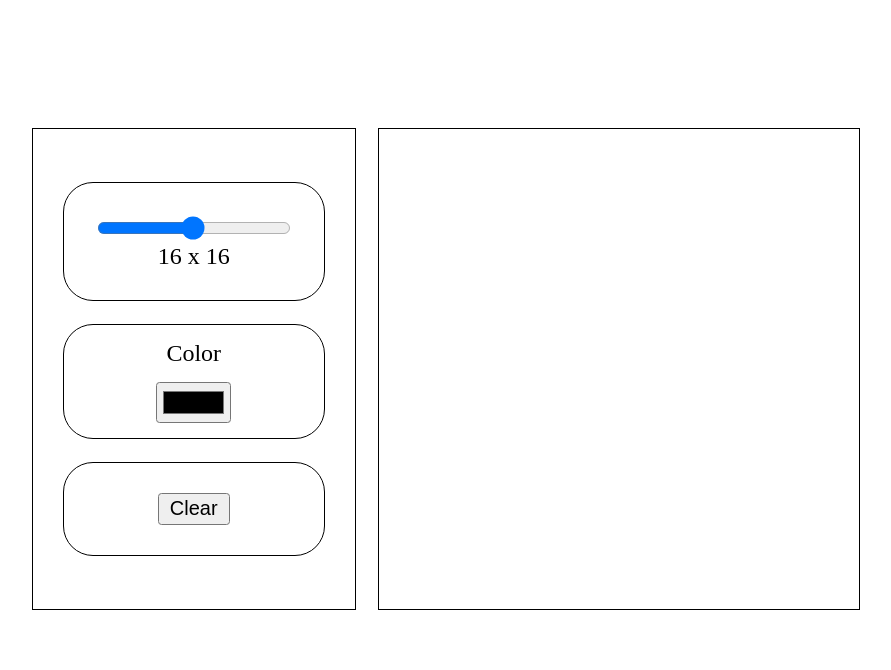
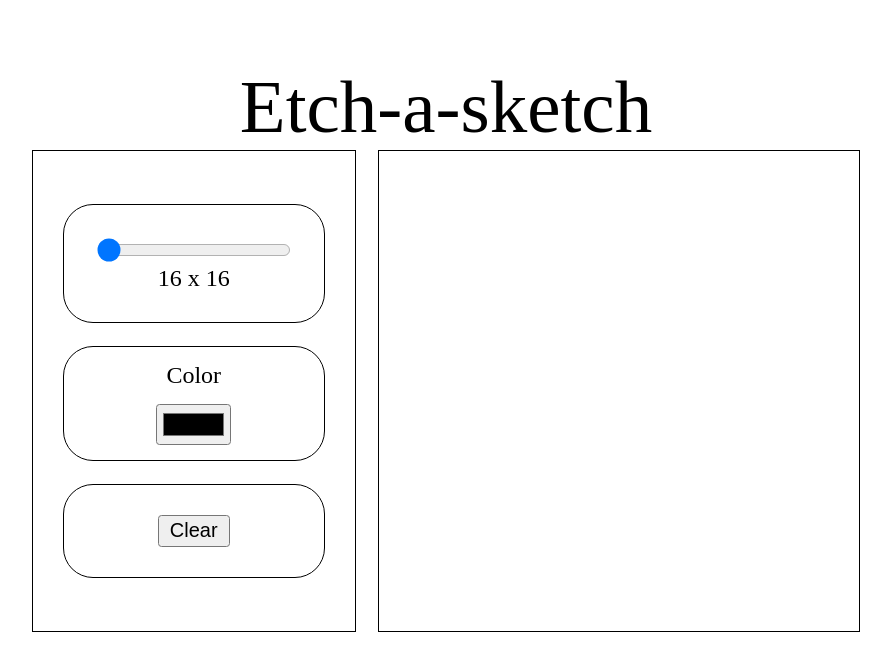
Before and after one commit to APresta19/odin-etch, a plain HTML site: page index.html in a window 1280 px wide. Both pictures are taken after a click on the button "Clear". Shown: the whole page, without its empty margins (194-1085 px from the left). Drawn offline with Linux system fonts and the light colour scheme.

Commit message:
Updated Files

```diff
--- a/etch.js
+++ b/etch.js
@@ -1,30 +1,57 @@
 const grid = document.querySelector('.grid');
+let blockSize = 20;
 
-for(let i = 0; i < 256; i++)
+
+const slider = document.getElementById('slider-picker');
+const sliderText = document.getElementById('slider-text');
+let block = document.querySelectorAll('.block');
+
+let sliderValue = slider.value;
+
+//set up the base grid
+getGrid(16);
+
+slider.addEventListener('mousemove', () =>
 {
-    const div = document.createElement('div');
-    div.className = "block-item";
-    //the amount of pixels is 320 / grid size
-    //we want to change the amount of blocks and block size (not actually changing the grid size)
-    div.style.height = "20px";
-    div.style.width = "20px";
-    grid.append(div);
-}
-const blocks = document.querySelectorAll('.block-item');
-const colorPicker = document.getElementById('colorPicker');
-blocks.forEach(function (block) {
-    block.addEventListener('mouseover', () => {
-        let selColor = colorPicker.value;
-        block.style.backgroundColor = selColor;
-    })
+   clearGrid();
+   sliderValue = slider.value;
+   sliderText.textContent = sliderValue + " x " + sliderValue;
+   getGrid(sliderValue);
 });
 
-const clearButton = document.getElementById('clear-button');
-clearButton.addEventListener('click', () => {
-    blocks.forEach(function (block) {
-        block.style.backgroundColor = "white";
-    });
-})
-colorPicker.addEventListener('click', () => {
 
-})
+let clearButton = document.getElementById('clear-button');
+clearButton.addEventListener('click', () =>
+{
+   let block = document.querySelectorAll('.block');
+   block.forEach(function (e) {e.style.backgroundColor = 'white'})
+});
+
+function getGrid(val)
+{
+   for(let i = 0; i < val * val; i++)
+   {
+       const grid = document.querySelector('.grid');
+       const div = document.createElement('div');
+       let math = 320/sliderValue;
+       div.style.height = math + 'px';
+       div.style.width = math + 'px';
+       div.className = 'block';
+       grid.appendChild(div);
+   }
+   finalizeGrid();
+}
+function finalizeGrid()
+{
+   let block = document.querySelectorAll('.block');
+   let colorButton = document.getElementById('colorPicker');
+   block.forEach(function (element) {element.addEventListener('mouseover', () =>
+   {
+      let cB = colorButton.value;
+      element.style.backgroundColor = cB;
+   })});
+}
+function clearGrid()
+{
+   grid.innerHTML = '';
+}
--- a/index.html
+++ b/index.html
@@ -6,9 +6,10 @@
     <link rel="stylesheet" href="styles.css">
 </head>
 <body>
+    <div id="title">Etch-a-sketch</div>
     <div class="main">
         <div class="container">
-            <div class="slider"><input type="range" min="1" max="100" value="50">16 x 16</div>
+            <div class="slider"><input id="slider-picker" type="range" min="16" max="64" value="16"><div id="slider-text">16 x 16</div></div>
             <div class="color">Color<input id="colorPicker" type="color" value="333333"></div>
             <div class="clear"><button id="clear-button">Clear</button></div>
         </div>
--- a/styles.css
+++ b/styles.css
@@ -1,7 +1,13 @@
 body
 {
     zoom: 150%;
-    margin-top: 10%;
+    margin-top: 5%;
+}
+#title
+{
+    display: flex;
+    justify-content: center;
+    font-size: 50px;
 }
 .main
 {
```
